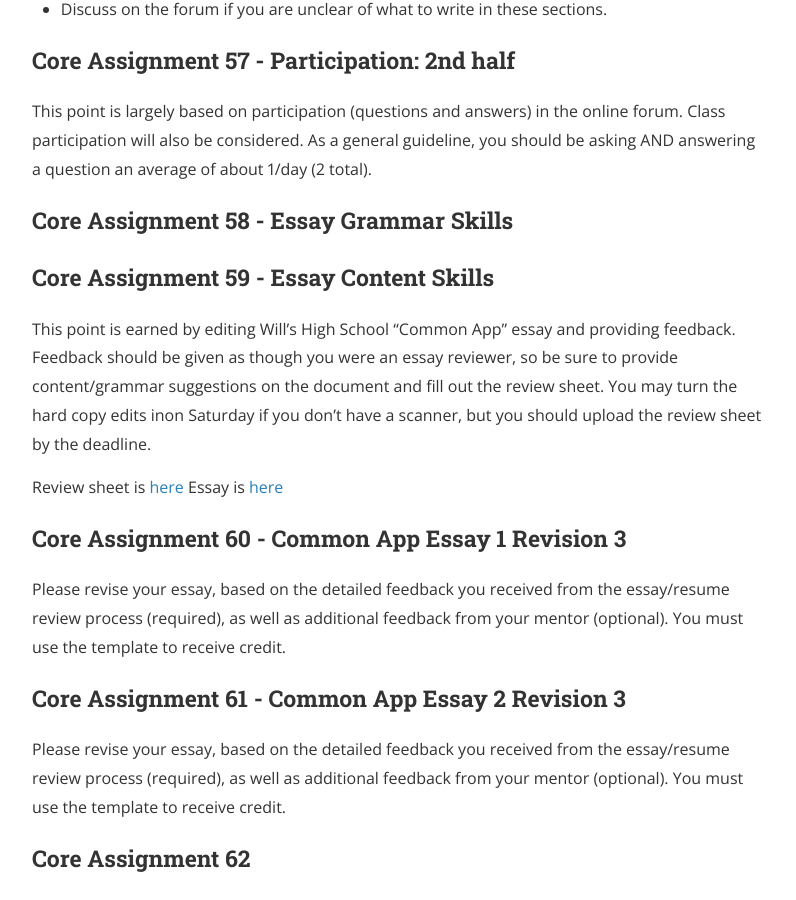
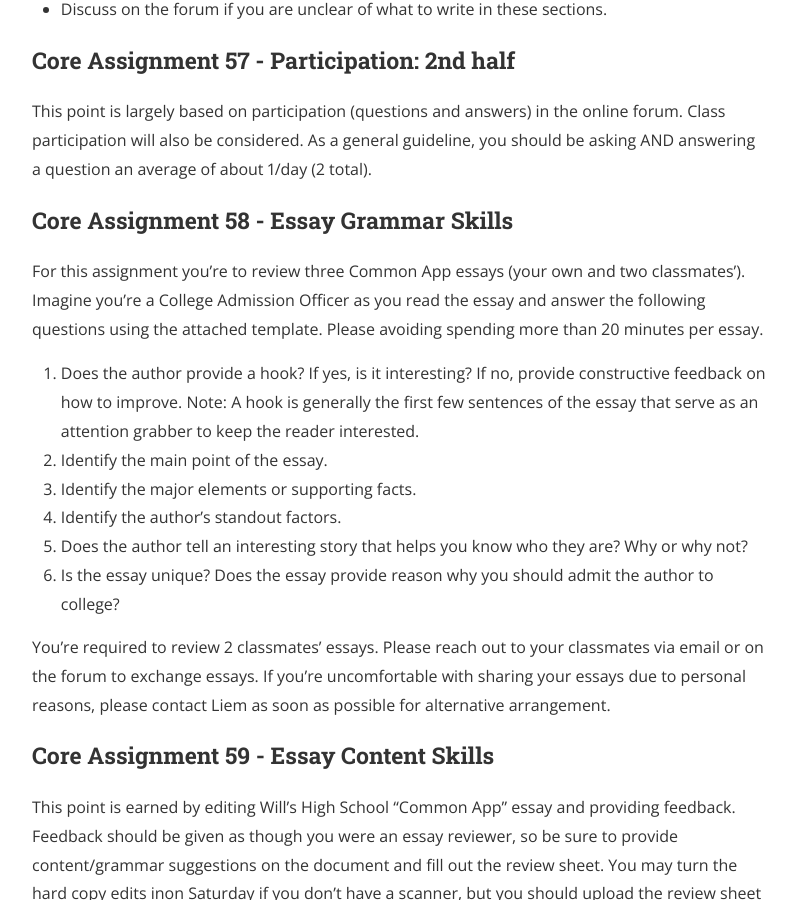
Before and after one commit to wrgr/cppbook, a Jekyll site: the page built from assignments.md, in a window 1280 px wide and 900 px high, scrolled down 28162 px. Shown: the whole window, without its empty margins (240-1036 px from the left). Built offline with Jekyll 4.4.1, drawn with Linux system fonts in a browser that asks for light colours; nearby versions of some CDN libraries; a style sheet for code colours, icons or effects is not loaded.

Commit message:
fixing week 6 bugs

```diff
--- a/assignments.md
+++ b/assignments.md
@@ -842,6 +842,17 @@ This point is largely based on participation (questions and answers) in the onli
 
 ### Core Assignment 58 - Essay Grammar Skills
 
+For this assignment you're to review three Common App essays (your own and two classmates’). Imagine you're a College Admission Officer as you read the essay and answer the following questions using the attached template. Please avoiding spending more than 20 minutes per essay.
+
+1. Does the author provide a hook? If yes, is it interesting? If no, provide constructive feedback on how to improve. Note: A hook is generally the first few sentences of the essay that serve as an attention grabber to keep the reader interested.
+2. Identify the main point of the essay.
+3. Identify the major elements or supporting facts.
+4. Identify the author's standout factors.
+5. Does the author tell an interesting story that helps you know who they are? Why or why not?
+6. Is the essay unique? Does the essay provide reason why you should admit the author to college?
+
+You're required to review 2 classmates’ essays. Please reach out to your classmates via email or on the forum to exchange essays. If you're uncomfortable with sharing your essays due to personal reasons, please contact Liem as soon as possible for alternative arrangement.
+
 #### [](#ca059)
 
 ### Core Assignment 59 - Essay Content Skills
@@ -923,7 +934,7 @@ Examples might include – a study plan for preparing for the SAT, plans to beco
 
 Please also include your dashboard numbers for where you are and where you want to be for: SAT, GPA, Impact and Initiative (leadership), Essays, Polish, and Money
 
-A recommended format is included [here](/cppbook/next_steps_template.doc).
+A recommended format is included [here](/assets/next_steps_template.doc).
 
 **For rising seniors, please also include your current plan for schools you plan to apply to (with dates), and test dates and requirements so that we can review!**
 
```
